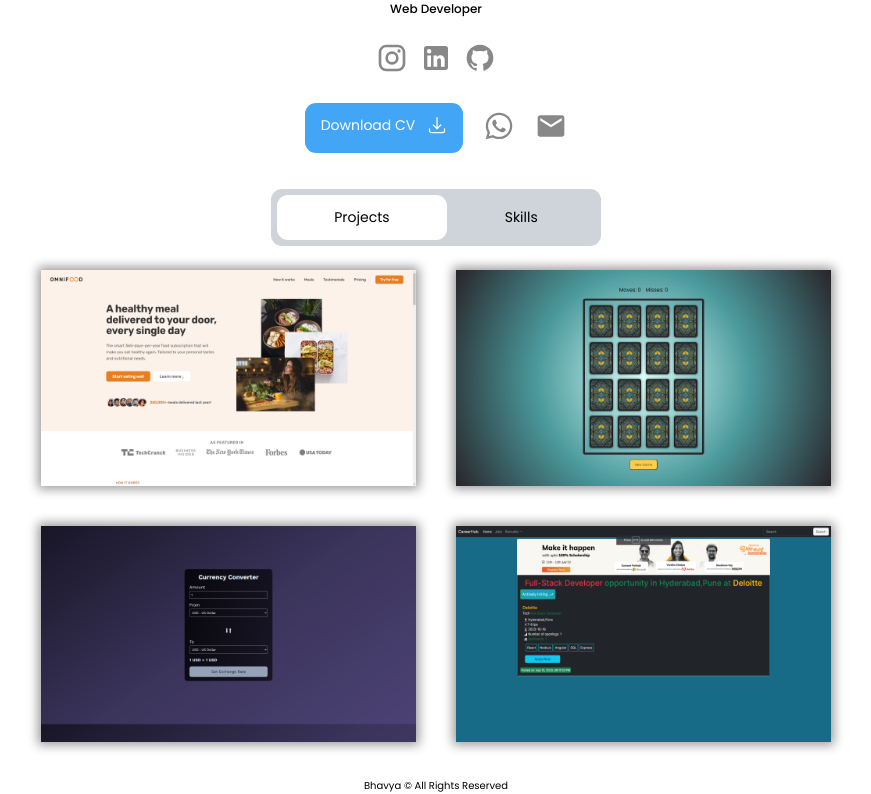
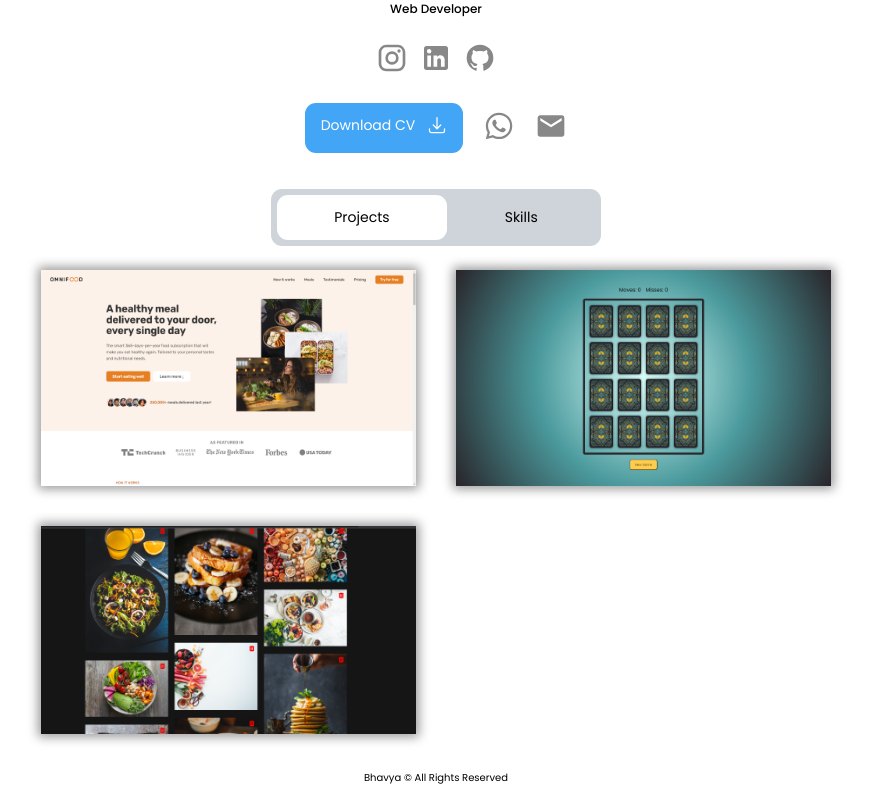
Before and after one commit to Bhavya-Goyal423/portfolio, a React (Vite) app: page / in a window 1280 px wide. Shown: the part 233-1027 px from the top of the page, without its empty margins (204-1075 px from the left). Built offline with nearby package versions, Linux system fonts and the light colour scheme.

Commit message:
changed project

```diff
--- a/src/data.js
+++ b/src/data.js
@@ -11,14 +11,9 @@ const data = [
   },
 
   {
-    href: "https://currency-converter-blush-nu.vercel.app/",
-    name: "Currency Converter",
-    src: "/project/currency.png",
-  },
-  {
-    href: "https://card-flip-ruddy.vercel.app/",
-    name: "Job Recruiter Node JS",
-    src: "/project/job.png",
+    href: "https://photofolio-two.vercel.app/",
+    name: "Online Photo Album",
+    src: "/project/album.png",
   },
 ];
 
```
Also changed, not shown: public/project/album.png (added), public/project/currency.png (deleted).
